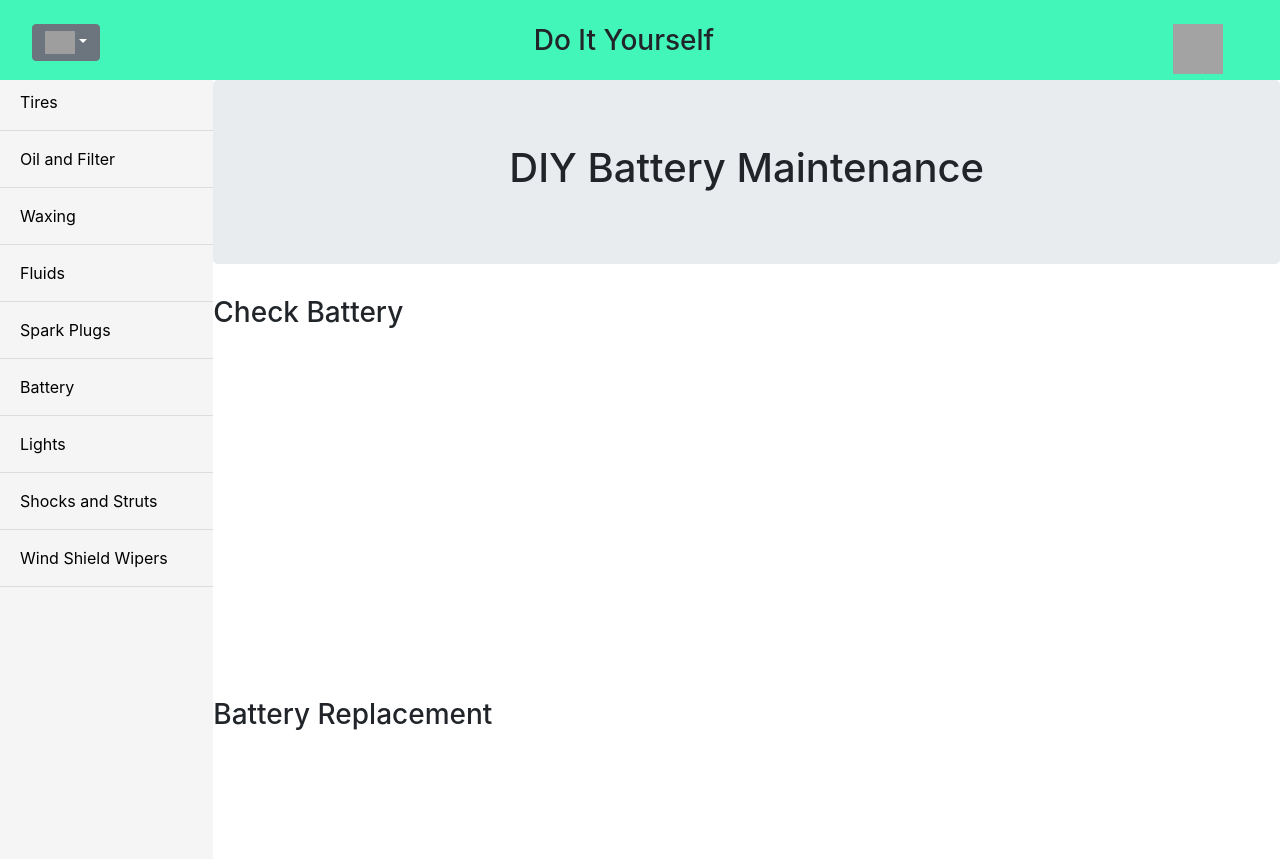
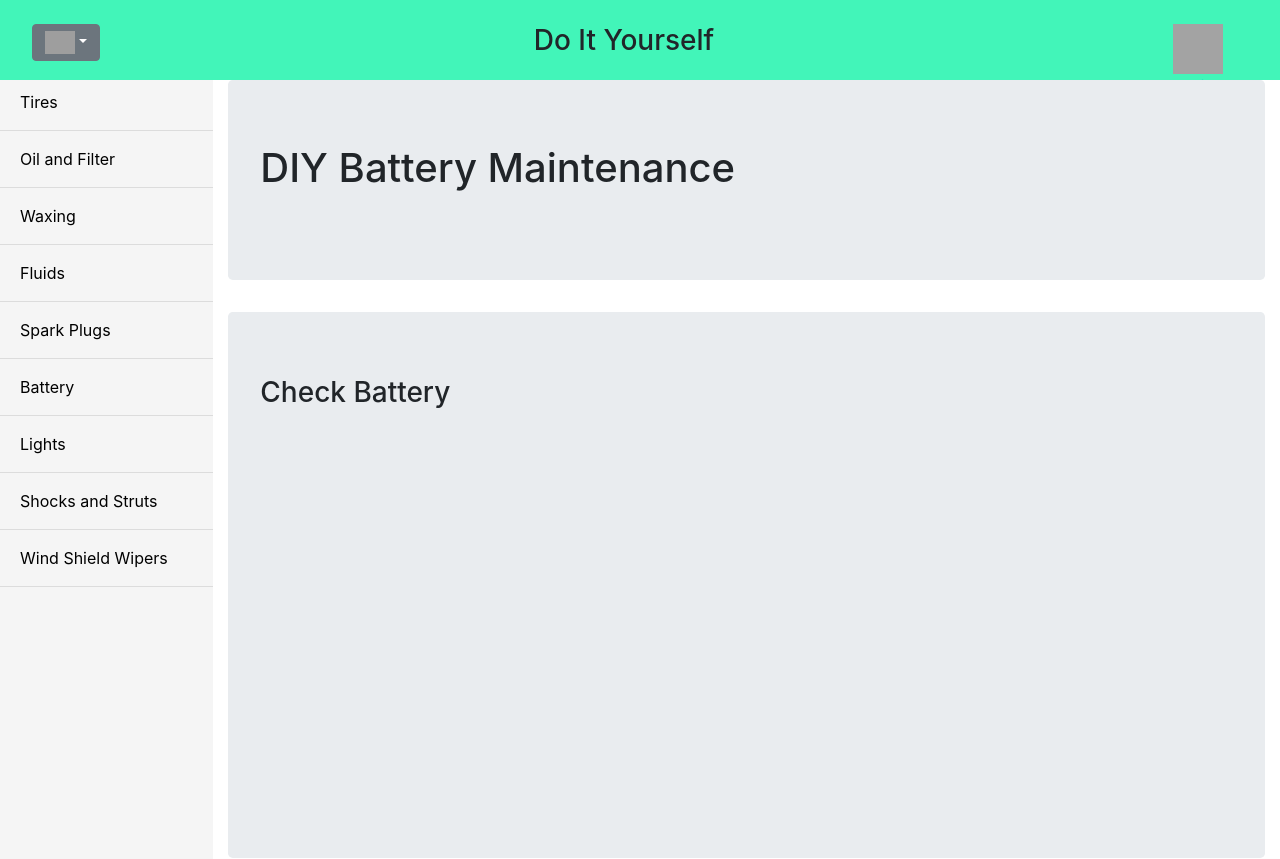
Before and after one commit to wkirkpat/under-the-hood, a React app: page /diy/battery in a window 1280 px wide. Shown: the top 859 px of the page. Built offline with nearby package versions, Linux system fonts and the light colour scheme; grey boxes are pictures that could not be loaded.

Commit message:
update to diy page

```diff
--- a/src/client/pages/diy/Battery.tsx
+++ b/src/client/pages/diy/Battery.tsx
@@ -1,5 +1,5 @@
 import React from "react";
-import Container from 'react-bootstrap';
+import Container, { Jumbotron } from 'react-bootstrap';
 import jumbotron from 'react-bootstrap';
 import ReactPlayer from 'react-player'
 
@@ -11,29 +11,27 @@ export default class Battery extends React.Component {
   render() {
     return (
       <div className= "container">
-          <div className= "jumbotron row justify-content-center">
-          <h1>DIY Battery Maintenance</h1>
+          <div className= "jumbotron ">
+          <h1 className="card-title mb-4 mt-0">DIY Battery Maintenance</h1>
           </div>
 
-           <div className= "d-flex justify-content-left row ">
-           <h3>Check Battery</h3></div>
-           <div className= "justify-content-left row 'player-wrapper' " >
+           <div className= "jumbotron">
+           <h3 className="card-title mb-4 mt-0">Check Battery</h3>
+
            <ReactPlayer
             className='react-player'
              url='https://www.youtube.com/watch?v=dfwhGd148DM'
-             width='100%'
-            />
+             width='100%' />
           </div>
 
 
-          <div className= "d-flex justify-content-left row ">
-           <h3>Battery Replacement</h3></div>
-           <div className= "justify-content-left row 'player-wrapper' " >
+         <div className= "jumbotron  ">
+           <h3 className="card-title mb-4">Battery Replacement</h3>
+
            <ReactPlayer
             className='react-player'
              url='https://youtu.be/qz3upAdRuZs'
-             width='100%'
-            />
+             width='100%' />
           </div>
 
 
--- a/src/client/pages/diy/Fluids.tsx
+++ b/src/client/pages/diy/Fluids.tsx
@@ -11,13 +11,13 @@ export default class Fluids extends React.Component {
   render() {
     return (
       <div className= "container">
-          <div className= "jumbotron row justify-content-center">
-          <h1>DIY Fluid Maintenance</h1>
+          <div className= "jumbotron ">
+          <h1 className="card-title mb-4 mt-0">DIY Fluid Maintenance</h1>
           </div>
 
-           <div className= "d-flex justify-content-left row ">
-           <h3>Check Coolant Levels</h3></div>
-           <div className= "justify-content-left row 'player-wrapper' " >
+           <div className= "jumbotron ">
+           <h3 className="card-title mb-4 mt-0">Check Coolant Levels</h3>
+
            <ReactPlayer
             className='react-player'
              url='https://www.youtube.com/watch?v=SLwhD5uXceI'
@@ -26,9 +26,9 @@ export default class Fluids extends React.Component {
           </div>
 
 
-          <div className= "d-flex justify-content-left row ">
-           <h3>Transmission Fluid</h3></div>
-           <div className= "justify-content-left row 'player-wrapper' " >
+          <div className= "jumbotron ">
+          <h3 className="card-title mb-4">Transmission Fluid</h3>
+
            <ReactPlayer
             className='react-player'
              url='https://www.youtube.com/watch?v=KlFrNZYl9oo'
@@ -36,9 +36,9 @@ export default class Fluids extends React.Component {
             />
           </div>
 
-          <div className= "d-flex justify-content-left row ">
-           <h3>Cooling Fluid Exchange</h3></div>
-           <div className= "justify-content-left row 'player-wrapper' " >
+          <div className= "jumbotron  ">
+           <h3 className="card-title mb-4">Cooling Fluid Exchange</h3>
+
            <ReactPlayer
             className='react-player'
              url='https://www.youtube.com/watch?v=g8YZF5cW7-A'
@@ -46,19 +46,15 @@ export default class Fluids extends React.Component {
             />
           </div>
 
-          <div className= "d-flex justify-content-left row ">
-           <h3>Transfer Case Fluid</h3></div>
-           <div className= "justify-content-left row 'player-wrapper' " >
+          <div className= "jumbotron">
+          <h3 className="card-title mb-4">Transfer Case Fluid</h3>
+
            <ReactPlayer
             className='react-player'
              url='https://www.youtube.com/watch?v=4Mz3nZ85ihQ'
              width='100%'
             />
-          </div>
-
-
-
-          </div>
+                  </div></div>
 
 
 
```
